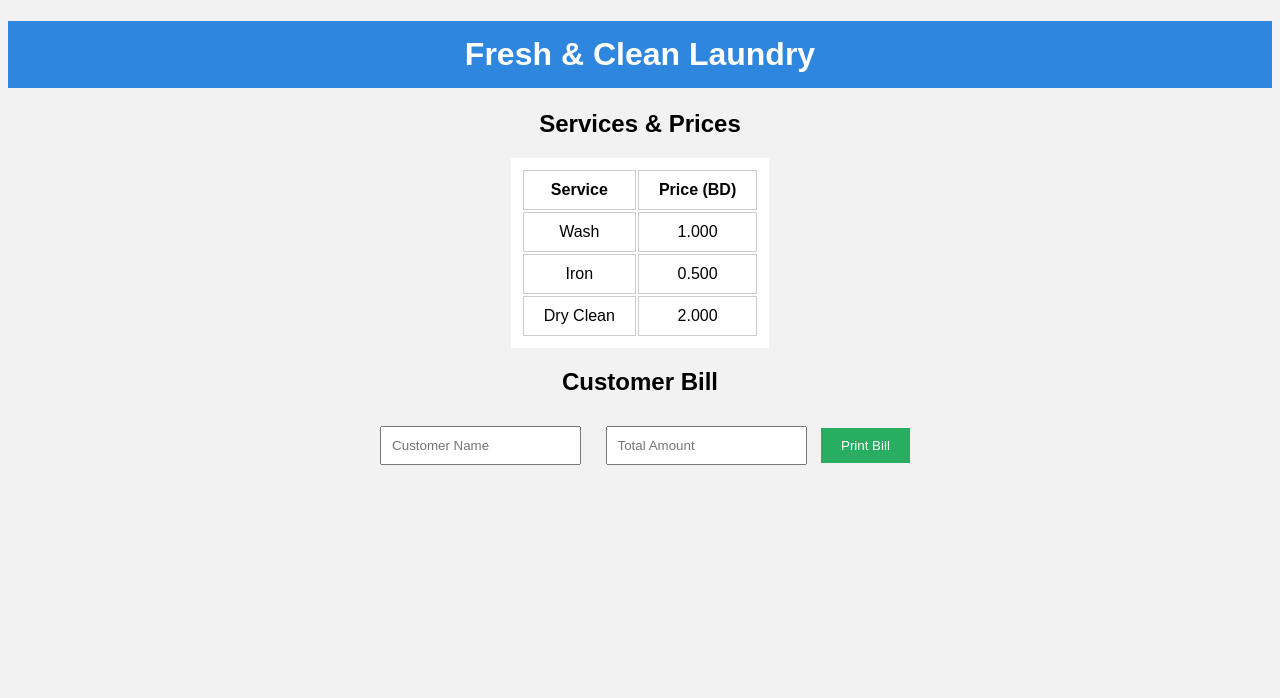
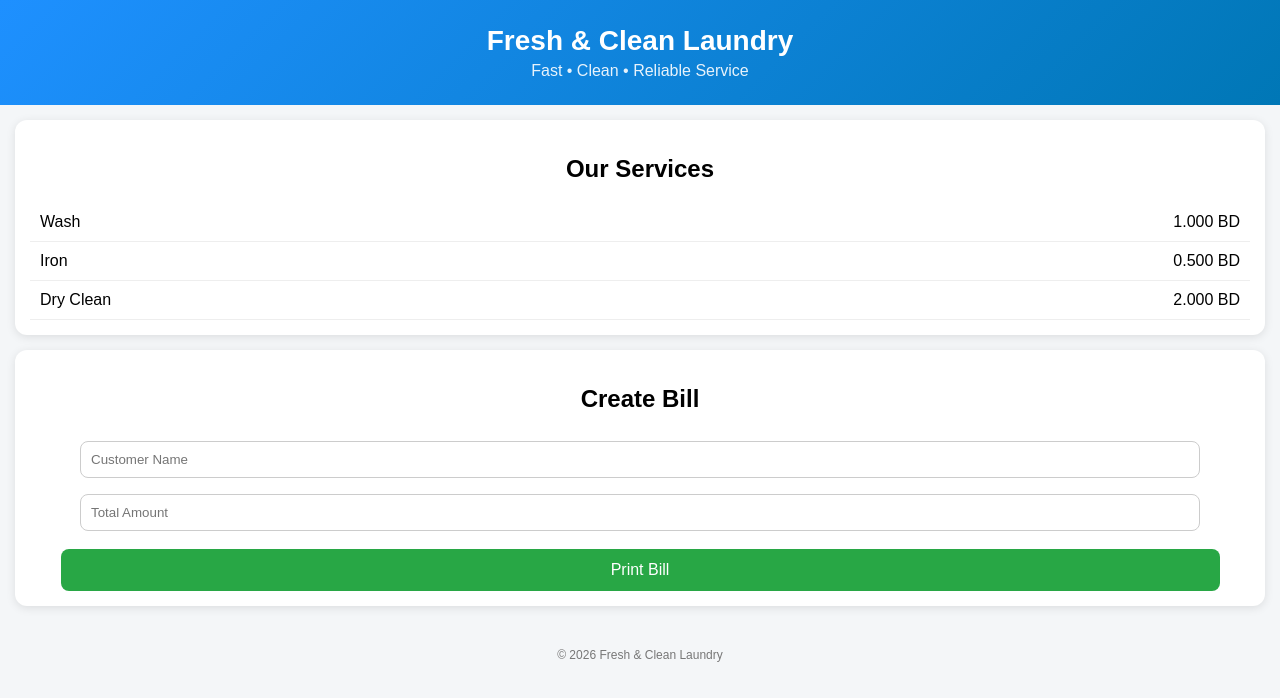
Before and after one commit to Fresh123098/Freshclean, a plain HTML site: page index.html in a window 1280 px wide. Drawn offline with Linux system fonts and the light colour scheme.

Commit message:
Add files via upload

```diff
--- a/index.html
+++ b/index.html
@@ -2,28 +2,48 @@
 <html>
 <head>
   <title>Fresh & Clean Laundry</title>
+  <meta name="viewport" content="width=device-width, initial-scale=1.0">
   <link rel="stylesheet" href="style.css">
 </head>
+
 <body>
 
-<h1>Fresh & Clean Laundry</h1>
+<header>
+  <h1>Fresh & Clean Laundry</h1>
+  <p>Fast • Clean • Reliable Service</p>
+</header>
 
-<div class="services">
-  <h2>Services & Prices</h2>
-  <table>
-    <tr><th>Service</th><th>Price (BD)</th></tr>
-    <tr><td>Wash</td><td contenteditable="true">1.000</td></tr>
-    <tr><td>Iron</td><td contenteditable="true">0.500</td></tr>
-    <tr><td>Dry Clean</td><td contenteditable="true">2.000</td></tr>
-  </table>
-</div>
+<section class="card">
+  <h2>Our Services</h2>
 
-<div class="bill">
-  <h2>Customer Bill</h2>
+  <div class="service">
+    <span>Wash</span>
+    <span contenteditable="true">1.000 BD</span>
+  </div>
+
+  <div class="service">
+    <span>Iron</span>
+    <span contenteditable="true">0.500 BD</span>
+  </div>
+
+  <div class="service">
+    <span>Dry Clean</span>
+    <span contenteditable="true">2.000 BD</span>
+  </div>
+</section>
+
+<section class="card">
+  <h2>Create Bill</h2>
+
   <input type="text" id="customer" placeholder="Customer Name">
   <input type="number" id="amount" placeholder="Total Amount">
+
   <button onclick="printBill()">Print Bill</button>
-</div>
+</section>
+
+<footer>
+  <p>© 2026 Fresh & Clean Laundry</p>
+</footer>
 
 <script src="script.js"></script>
 </body>
--- a/script.js
+++ b/script.js
@@ -1,13 +1,21 @@
 function printBill(){
-  var name = document.getElementById("customer").value;
-  var amount = document.getElementById("amount").value;
+  let name = document.getElementById("customer").value;
+  let amount = document.getElementById("amount").value;
 
-  var bill = "Fresh & Clean Laundry\n";
-  bill += "Customer: " + name + "\n";
-  bill += "Total: BD " + amount + "\n";
-  bill += "Thank you!";
+  if(name === "" || amount === ""){
+    alert("Please fill all fields");
+    return;
+  }
 
-  var win = window.open('', '', 'height=400,width=300');
-  win.document.write('<pre>' + bill + '</pre>');
+  let bill =
+`Fresh & Clean Laundry
+
+Customer: ${name}
+Total: ${amount} BD
+
+Thank you for choosing us!`;
+
+  let win = window.open('', '', 'width=400,height=500');
+  win.document.write('<pre style="font-size:16px;">' + bill + '</pre>');
   win.print();
 }
--- a/style.css
+++ b/style.css
@@ -1,34 +1,69 @@
 body{
-  font-family: Arial;
+  margin:0;
+  font-family: Arial, sans-serif;
+  background:#f4f6f8;
   text-align:center;
-  background:#f2f2f2;
 }
 
-h1{
-  background:#2e86de;
+/* Header */
+header{
+  background: linear-gradient(135deg, #1e90ff, #0077b6);
   color:white;
-  padding:15px;
+  padding:25px 10px;
 }
 
-table{
-  margin:auto;
-  background:white;
-  padding:10px;
+header h1{
+  margin:0;
+  font-size:28px;
 }
 
-th,td{
-  padding:10px 20px;
-  border:1px solid #ccc;
+header p{
+  margin:5px 0 0;
+  opacity:0.9;
 }
 
-input{
-  padding:10px;
-  margin:10px;
+/* Card box */
+.card{
+  background:white;
+  margin:15px;
+  padding:15px;
+  border-radius:12px;
+  box-shadow:0 2px 10px rgba(0,0,0,0.1);
 }
 
+/* Services */
+.service{
+  display:flex;
+  justify-content:space-between;
+  padding:10px;
+  border-bottom:1px solid #eee;
+}
+
+/* Inputs */
+input{
+  width:90%;
+  padding:10px;
+  margin:8px 0;
+  border:1px solid #ccc;
+  border-radius:8px;
+}
+
+/* Button */
 button{
-  padding:10px 20px;
-  background:#27ae60;
+  background:#28a745;
   color:white;
+  padding:12px;
+  width:95%;
   border:none;
+  border-radius:8px;
+  font-size:16px;
+  margin-top:10px;
 }
+
+/* Footer */
+footer{
+  margin-top:20px;
+  padding:10px;
+  font-size:12px;
+  color:#777;
+}
```
